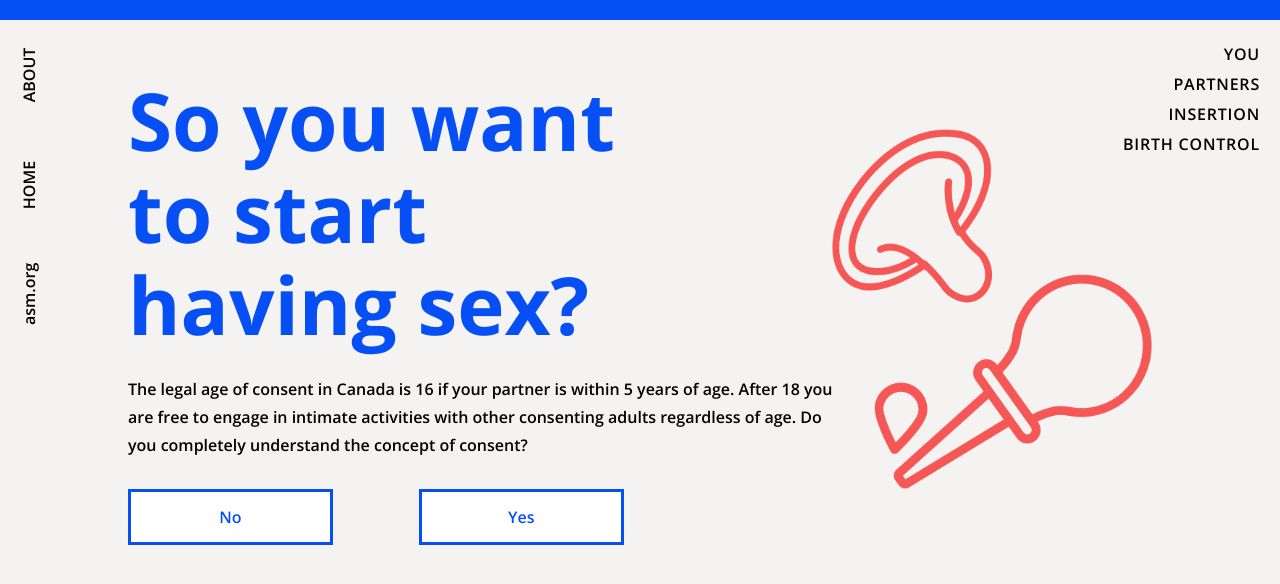
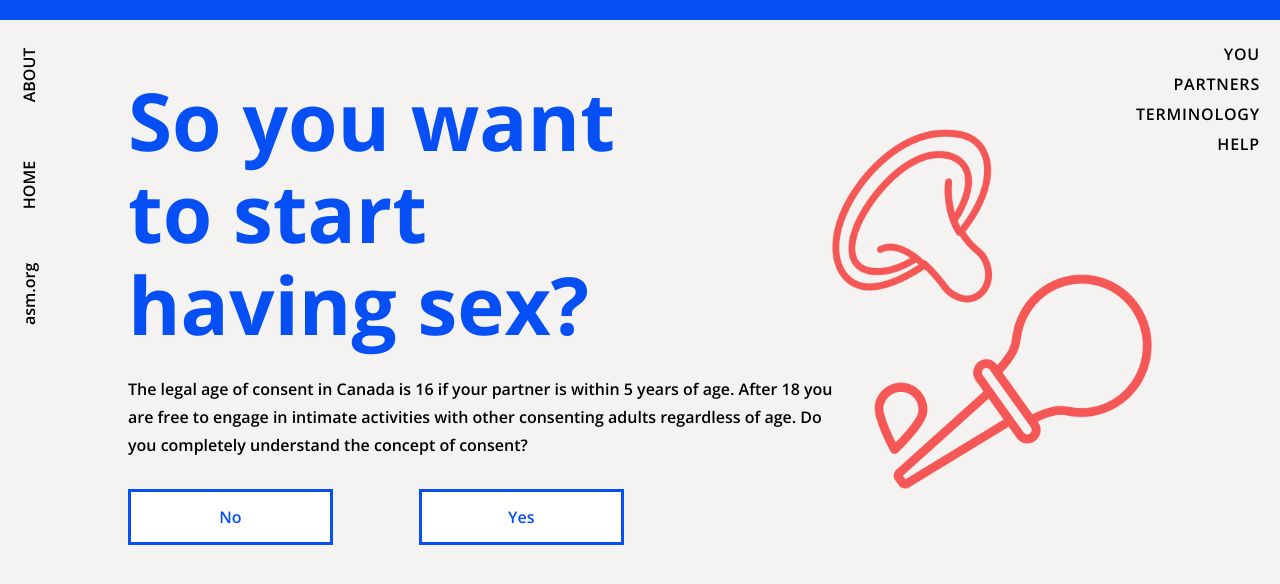
Before and after one commit to tawong/touchysubjects, a plain HTML site: page start-quiz.html in a window 1280 px wide. Drawn offline with nearby package versions, Linux system fonts and the light colour scheme.

Commit message:
Last commit for tonight

```diff
--- a/css/menu.css
+++ b/css/menu.css
@@ -5,7 +5,7 @@ nav {
   position: absolute;
   top: 0;
   left: 0;
-  width: 100%;
+  width: 100vh;
   height: 60px;
   -webkit-transform-origin: left top;
   -ms-transform-origin: left top;
--- a/start-quiz.html
+++ b/start-quiz.html
@@ -42,7 +42,7 @@
         </ul>
     </nav>
 
-    <div id="corner-menu">
+        <div id="corner-menu">
         <ul>
             <a class="dropdown" data-filter="you">
                 <li>You</li>
@@ -59,14 +59,25 @@
                 </a>
             </div>
 
-            <a href="#">
+            <a class="dropdown" data-filter="partners">
                 <li>Partners</li>
             </a>
+            <div class="hidden" data-parent="partners">
+                <a>
+                    <li>Sexual Safety</li>
+                </a>
+                <a>
+                    <li>Contraception</li>
+                </a>
+                <a>
+                    <li>The Holes</li>
+                </a>
+            </div>
             <a href="#">
-                <li>Insertion</li>
+                <li>Terminology</li>
             </a>
             <a href="#">
-                <li>Birth Control</li>
+                <li>Help</li>
             </a>
         </ul>
     </div>
@@ -83,8 +94,4 @@
 </body>
 
 
-<script src="js/init.js"></script>
-<script src="js/quiz.js"></script>
-
-
 </html>
```
Also changed, not shown: index.html (+14 -3 lines), quiz.html (+15 -4 lines).
